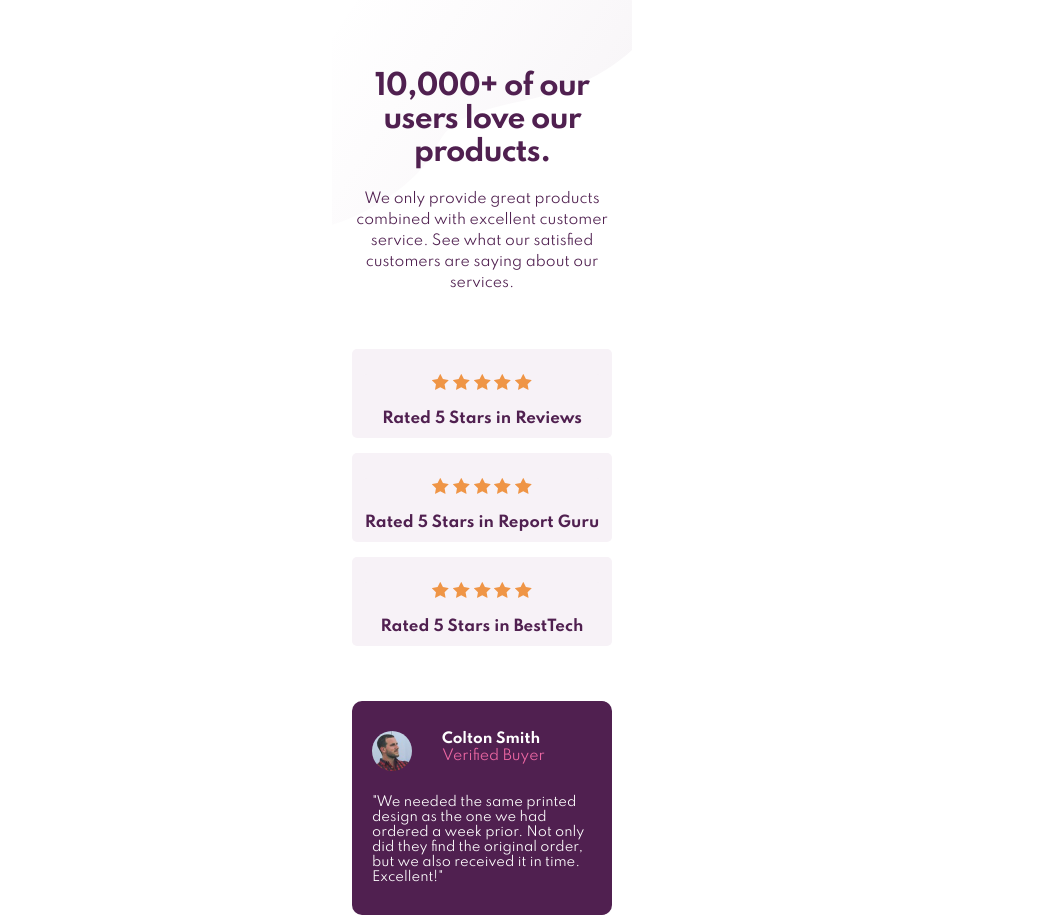
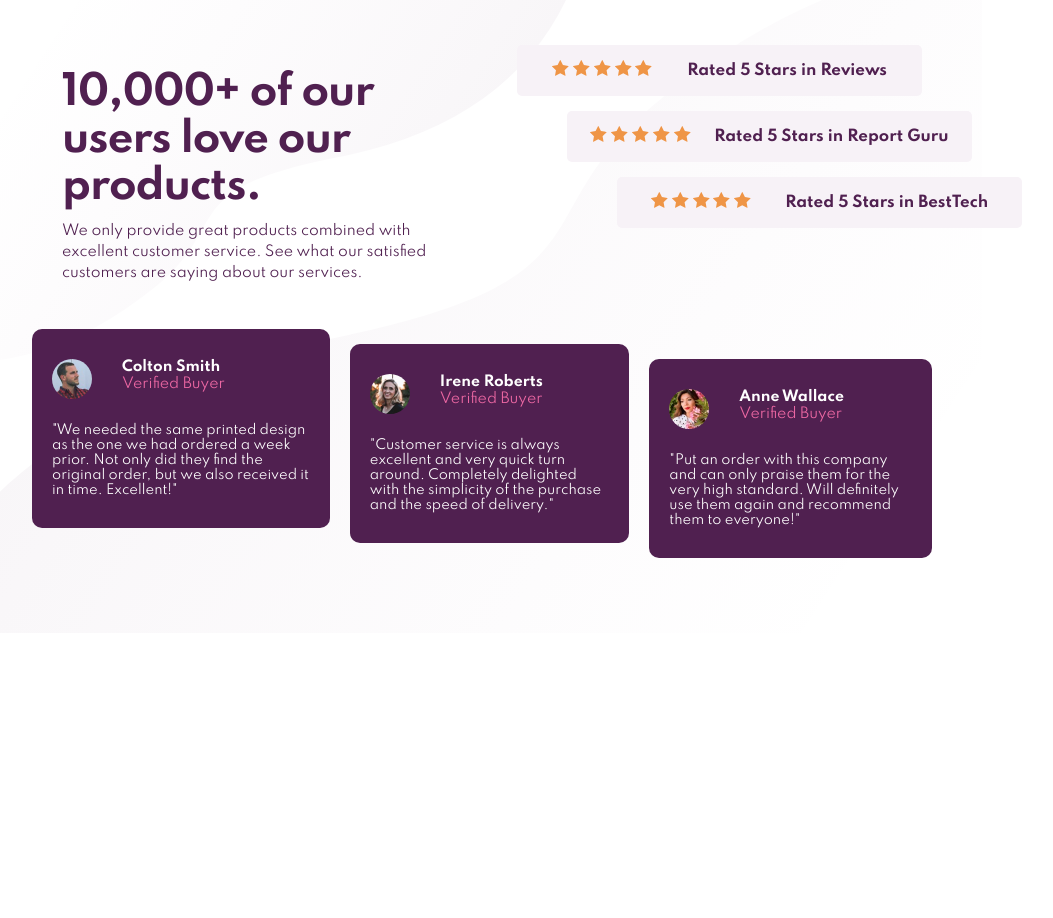
Before and after one commit to promisszn/social-proof, a plain HTML site: page index.html in a window 1280 px wide. Shown: the top 918 px of the page, without its empty margins (158-1211 px from the left). After the commit the page ends 800 px from the top, so only its background shows below. Drawn offline with Linux system fonts and the light colour scheme.

Commit message:
finished

```diff
--- a/styles.css
+++ b/styles.css
@@ -125,3 +125,82 @@ body{
     clear: both;
     font-size: 13px;
 }
+
+@media screen and (min-width: 1000px){
+
+    .container{
+        display: grid;
+        gap: 30px;
+        padding: 0 40px;
+        min-width: 1000px;
+        grid-template-columns: 1fr 1fr;
+        grid-template-rows: auto auto;
+        grid-template-areas:
+        "heading ratings"
+        "reviews reviews";
+
+        background-image: url(images/bg-pattern-top-desktop.svg),
+        url(images/bg-pattern-bottom-desktop.svg);
+        background-position: top left, bottom right;
+    }
+
+    .heading{
+        grid-area: heading;
+    }
+
+    .heading h1{
+        font-size: 40px;
+        text-align: left;
+    }
+
+    .heading p{
+        text-align: left;
+        padding: 0 40px;
+    }
+
+    .rating{
+        grid-area: ratings;
+    }
+
+    .rating-container{
+        display: flex;
+        flex-direction: row;
+        align-items: center;
+        justify-content: space-evenly;
+        padding: 0;
+    }
+
+    .rating-container:nth-child(2){
+        position: relative;
+        inset-inline-start: 50px;
+    }
+
+    .rating-container:nth-child(3){
+        position: relative;
+        inset-inline-start: 100px;
+    }
+
+    .reviews{
+        grid-area: reviews;
+        display: flex;
+    }
+
+    .review-container{
+        align-self: stretch;
+        margin: 10px 10px;
+    }
+
+    .review-container:nth-child(1){
+        position: relative;
+        bottom: 15px;
+    }
+
+    .review-container:nth-child(3){
+        position: relative;
+        top: 15px;
+    }
+
+
+
+
+}
```
Also changed, not shown: screenshot.png (added), 1 other file.
